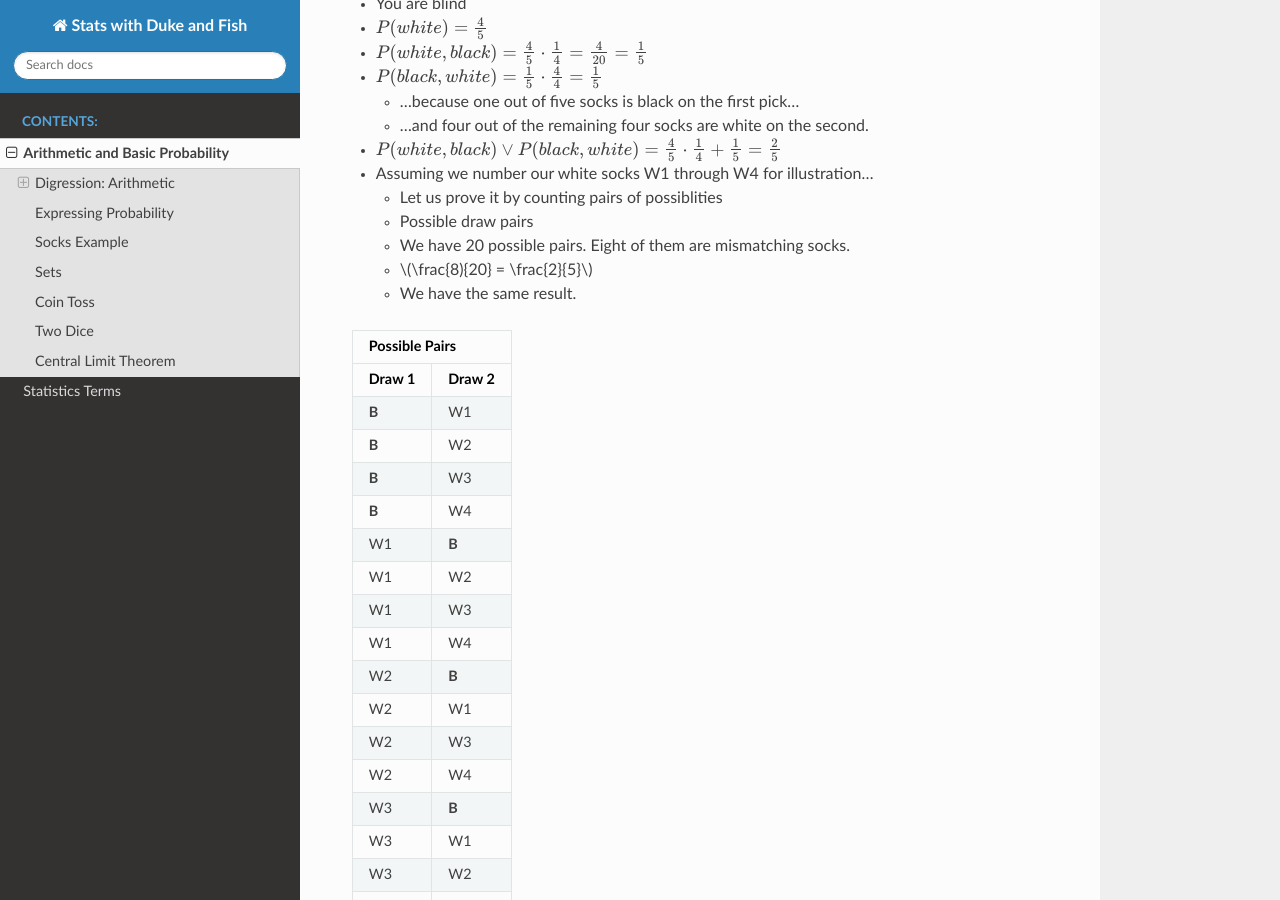
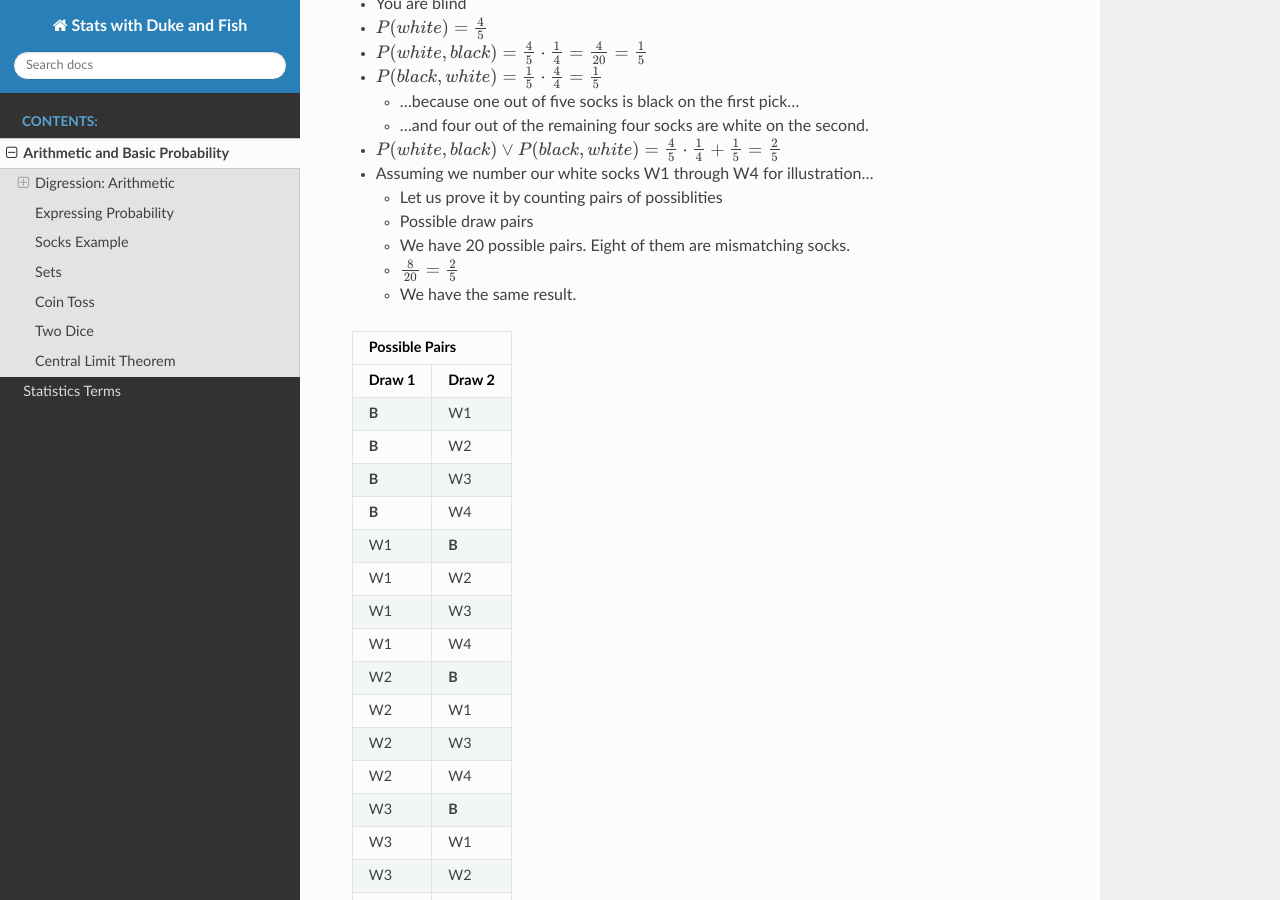
Before and after one commit to dimitry-dukhovny/fisherstats, a Sphinx documentation site: the page built from doc/arithmetic.rst, in a window 1280 px wide and 900 px high, scrolled down 1388 px. Built offline with Sphinx 7.4.7 and the Read the Docs theme 2.0.0, drawn with Linux system fonts in a browser that asks for light colours.

Commit message:
Missing brace

```diff
--- a/doc/arithmetic.rst
+++ b/doc/arithmetic.rst
@@ -85,7 +85,7 @@ Socks Example
   * Let us prove it by counting pairs of possiblities
   * Possible draw pairs
   * We have 20 possible pairs.  Eight of them are mismatching socks.
-  * :math:`\frac{8){20} = \frac{2}{5}`
+  * :math:`\frac{8}{20} = \frac{2}{5}`
   * We have the same result.
 
 +---------+---------+
```
